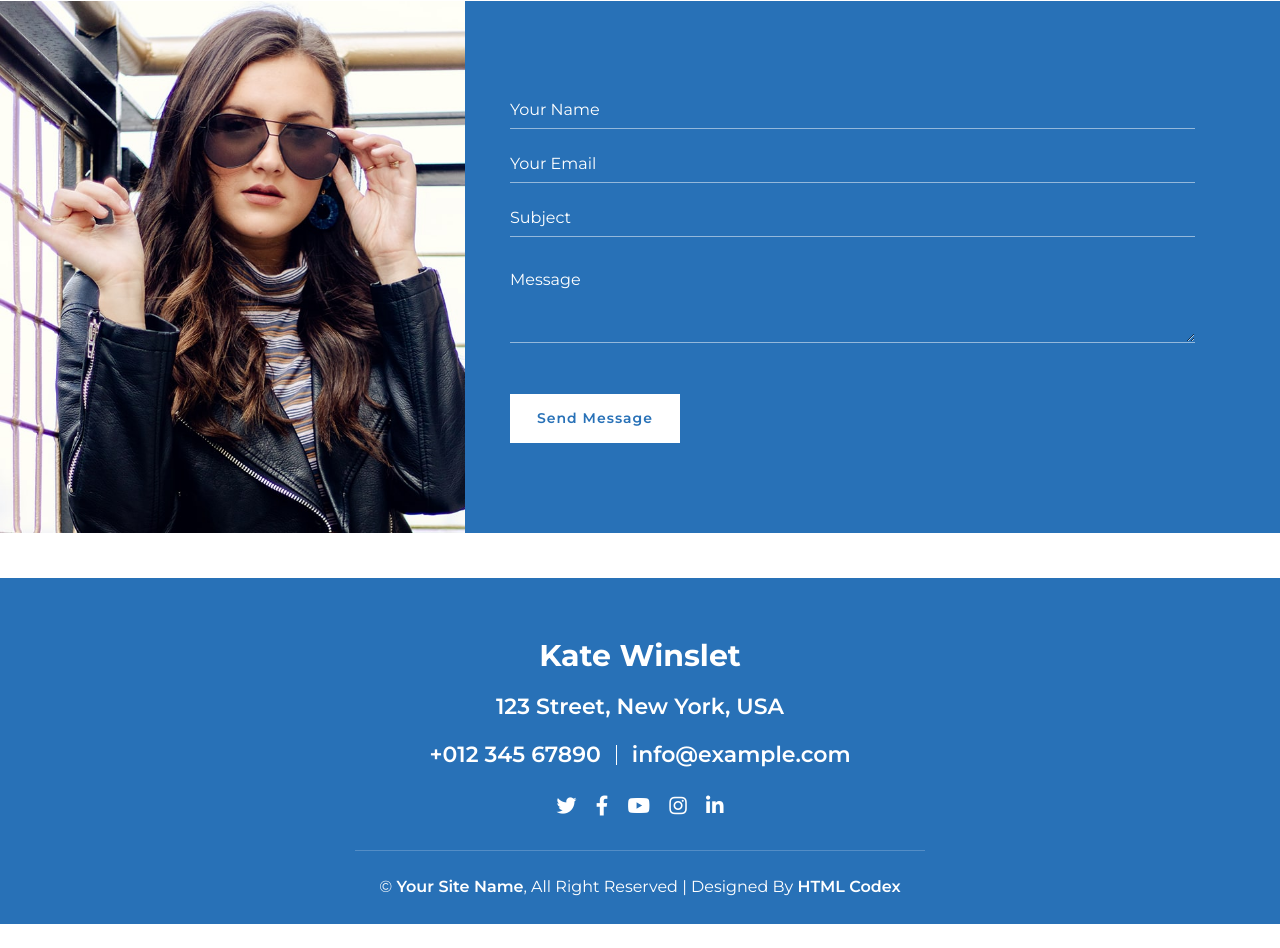
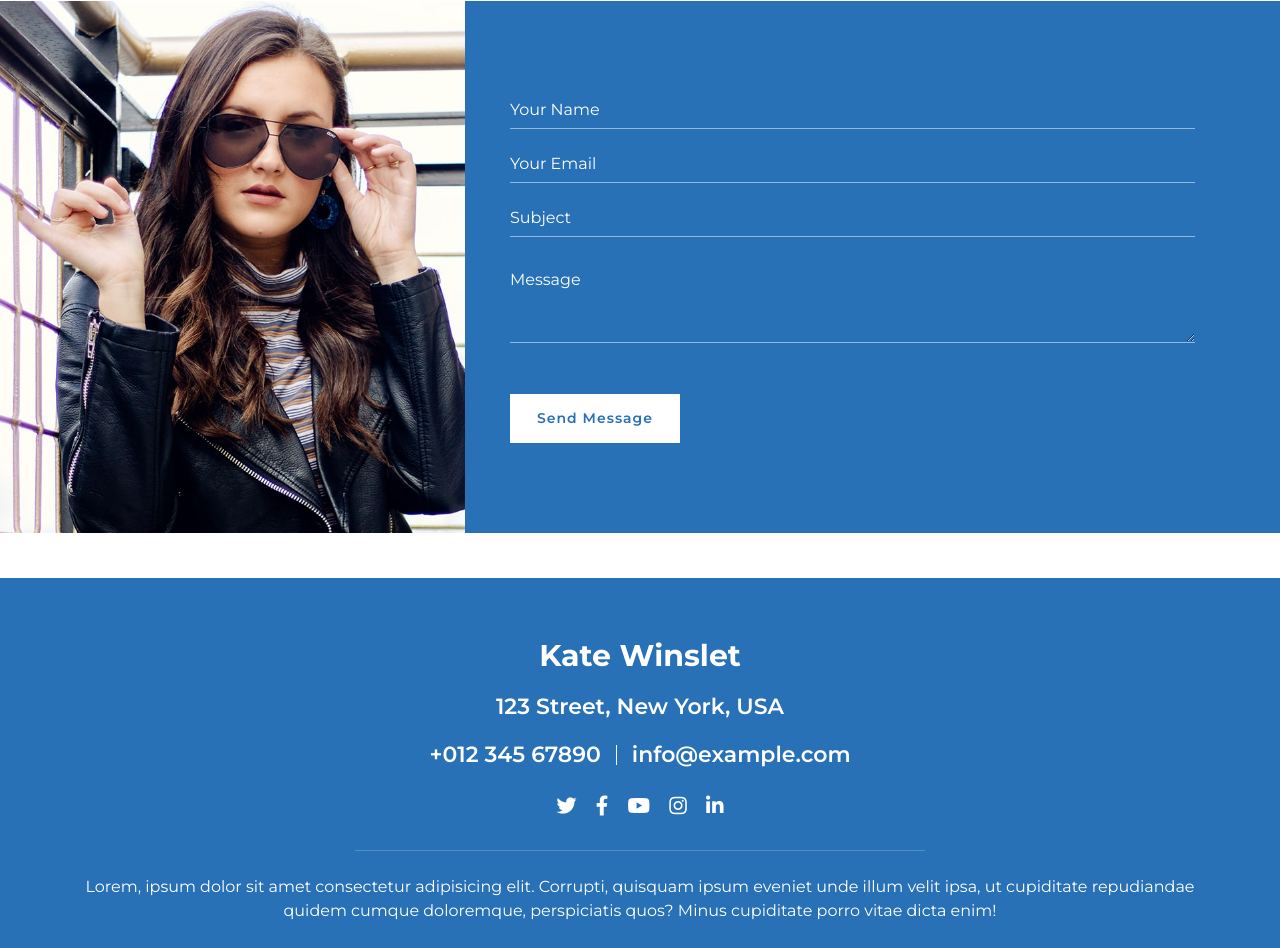
Before and after one commit to luisleon7677/webmario.github.io, a plain HTML site: page index.html in a window 1280 px wide. Shown: the part 1842-2790 px from the top of the page. Before the commit the page ends 2766 px from the top, so only its background shows below. Drawn offline with nearby package versions, Linux system fonts and the light colour scheme.

Commit message:
cambio footer

```diff
--- a/index.html
+++ b/index.html
@@ -269,7 +269,7 @@
                     </div>
                 </div>
                 <div class="container copyright">
-                    <p>&copy; <a href="#">Your Site Name</a>, All Right Reserved | Designed By <a href="">HTML Codex</a></p>
+                    <p>Lorem, ipsum dolor sit amet consectetur adipisicing elit. Corrupti, quisquam ipsum eveniet unde illum velit ipsa, ut cupiditate repudiandae quidem cumque doloremque, perspiciatis quos? Minus cupiditate porro vitae dicta enim!</p>
                 </div>
             </div>
         </div>
```
